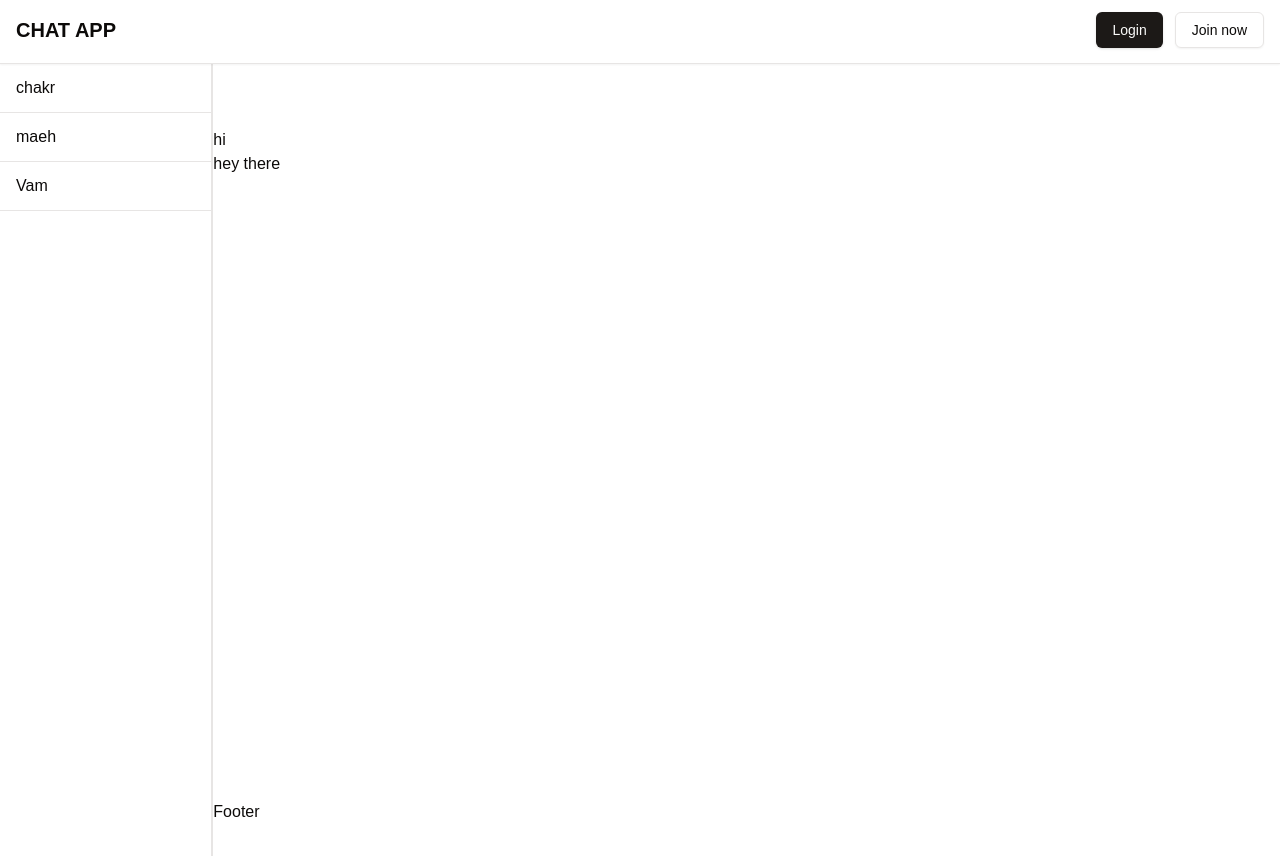
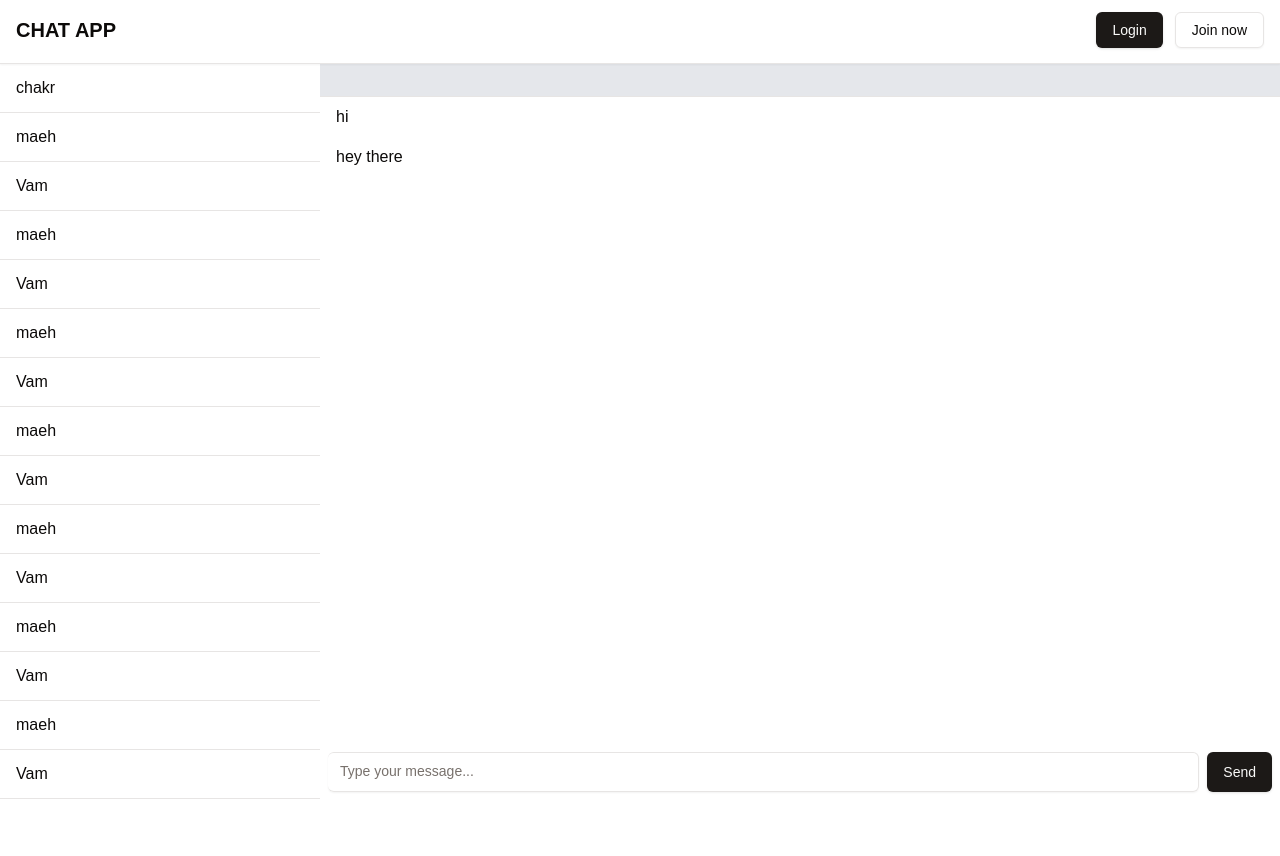
Before and after one commit to Mahenvs/chatApp, a Next.js app: page /chats in a window 1280 px wide. Shown: the top 856 px of the page. After the commit the page ends 800 px from the top, so only its background shows below. Built offline with nearby package versions, Linux system fonts and the light colour scheme; no server answers.

Commit message:
added UI for chat

```diff
--- a/app/chats/page.tsx
+++ b/app/chats/page.tsx
@@ -1,20 +1,24 @@
-'use client'
-import { useSession } from 'next-auth/react';
-import React from 'react'
-import User from '@/app/components/User';
-import ListOfUsers from '../components/ListOfUsers';
-import Chat from '../components/Chat';
+"use client";
+import { useSession } from "next-auth/react";
+import React from "react";
+import User from "@/app/components/User";
+import ListOfUsers from "../components/ListOfUsers";
+import Chat from "../components/Chat";
 
 const page = () => {
-    console.log("jhew");
+  console.log("jhew");
 
   return (
-    <div className='flex items-start mt-16 h-screen'>
+    <div className="flex h-[calc(100vh-4rem)] mt-16 bg -red-100">
+      <div className="w-1/4 h-full">
+        <ListOfUsers />
+        {/* hi */}
+      </div>
+      <div className="flex-1">
+        <Chat />
+      </div>
+    </div>
+  );
+};
 
-        <ListOfUsers/>
-        <Chat/>
-    </div>
-  )
-}
-
-export default page
+export default page;
--- a/app/components/Chat.tsx
+++ b/app/components/Chat.tsx
@@ -5,18 +5,26 @@ import Footer from "./Footer";
 const Chat = () => {
   const conversation = [{ msg: "hi" }, { msg: "hey there" }];
   return (
-    <div className="flex flex-1 flex-col justify-between h-full">
-      <header>
-        <User></User>
-      </header>
-      <div className="flex-1 mt-16 overflow-y-auto"> {/* This allows scrolling for the conversation */}
-      {conversation?.map((chat) => (
-        <div className="" key={chat.msg}>
-          {chat.msg}
-        </div>
-      ))}</div>
-      <Footer></Footer>
-    </div>
+<div className="flex flex-col h-full">
+  {/* Header Section (User Component) */}
+  <header className="p-4 border-b bg-gray-200">
+    <User />
+  </header>
+
+  {/* Scrollable Conversation Section */}
+  <div className="flex-1 overflow-y-auto  px-4">
+    {conversation?.map((chat) => (
+      <div key={chat.msg} className="py-2 bord er-b">
+        {chat.msg}
+      </div>
+    ))}
+  </div>
+
+  {/* Footer Section */}
+  <footer className="mb-2">
+    <Footer />
+  </footer>
+</div>
   );
 };
 
--- a/app/components/Footer.tsx
+++ b/app/components/Footer.tsx
@@ -1,9 +1,17 @@
-import React from 'react'
+import { Button } from "@/components/ui/button";
+import { Textarea } from "@/components/ui/textarea";
+import React from "react";
 
 const Footer = () => {
   return (
-    <div className='h-16'>Footer</div>
-  )
-}
+    <div className="flex items-center mb-0  gap-2 px-2  ">
+      <Textarea
+        className="border-l-0 h-10 py-2 align-text-bottom "
+        placeholder="Type your message..."
+      ></Textarea>
+      <Button className="h-10">Send</Button>
+    </div>
+  );
+};
 
-export default Footer
+export default Footer;
--- a/app/components/ListOfUsers.tsx
+++ b/app/components/ListOfUsers.tsx
@@ -1,3 +1,4 @@
+import { Button } from "@/components/ui/button";
 import React from "react";
 
 const ListOfUsers = () => {
@@ -14,16 +15,94 @@ const ListOfUsers = () => {
       name: "Vam",
       id: 3,
     },
+    {
+      name: "maeh",
+      id: 2,
+    },
+    {
+      name: "Vam",
+      id: 3,
+    },
+    {
+      name: "maeh",
+      id: 2,
+    },
+    {
+      name: "Vam",
+      id: 3,
+    },
+    {
+      name: "maeh",
+      id: 2,
+    },
+    {
+      name: "Vam",
+      id: 3,
+    },
+    {
+      name: "maeh",
+      id: 2,
+    },
+    {
+      name: "Vam",
+      id: 3,
+    },
+    {
+      name: "maeh",
+      id: 2,
+    },
+    {
+      name: "Vam",
+      id: 3,
+    },
+    {
+      name: "maeh",
+      id: 2,
+    },
+    {
+      name: "Vam",
+      id: 3,
+    },
+    {
+      name: "maeh",
+      id: 2,
+    },
+    {
+      name: "Vam",
+      id: 3,
+    },
+    {
+      name: "maeh",
+      id: 2,
+    },
+    {
+      name: "Vam",
+      id: 3,
+    },
+    {
+      name: "maeh",
+      id: 2,
+    },
+    {
+      name: "oj",
+      id: 3,
+    },
   ];
   return (
-    <div className="flex flex-col w-1/6 min-h-screen border-r-2">
+    <>
+      {/* <div className="fixed flex min-w-full top-16 z-999 max-w-max  py-3 h-16  border-b bg-background/10 shadow-sm backdrop-blur-md"> */}
+        {/* <Button className="mx-auto my-2 " variant="outline">
+          ➕ New Chat
+        </Button> */}
+      {/* </div> */}
+      <div className="flex-1 mt- h-full overflow-auto">
         {users?.map((item) => (
           <div className="border-b p-4 py-3" key={item.id}>
-          {" "}
             {item?.name}
           </div>
         ))}
       </div>
+    </>
   );
 };
 
--- a/app/globals.css
+++ b/app/globals.css
@@ -5,7 +5,12 @@
 body {
   font-family: Arial, Helvetica, sans-serif;
 }
-
+html, body {
+  margin: 0;
+  padding: 0;
+  height: 100%;
+  overflow: hidden; /* Prevents any page scroll */
+}
 @layer utilities {
   .text-balance {
     text-wrap: balance;
--- a/app/layout.tsx
+++ b/app/layout.tsx
@@ -31,7 +31,8 @@ export default function RootLayout({
         className={`${geistSans.variable} ${geistMono.variable} antialiased`}
       >
         <Providers>
-          <div className="h-screen">
+        <div className="flex flex-col h-screen">
+
             <Appbar />
             {children}
           </div>
--- a/app/page.tsx
+++ b/app/page.tsx
@@ -1,13 +1,14 @@
 import Image from "next/image";
 import Appbar from "./components/Appbar";
+import Chat from "@/app/chats/page";
 
 export default function Home() {
   return (
     // <div className="flex min-h-screen p-8 pb-20 gap-16 sm:p-20 font-[family-name:var(--font-geist-sans)]">
-      <div className="flex py-2 justify-between ">
+      // <div className="flex py-2 justify-between ">
 
-      </div>
-
+      // </div>
+      <Chat/>
     // </div>
   );
 }
--- a/components/ui/textarea.tsx
+++ b/components/ui/textarea.tsx
@@ -2,17 +2,17 @@ import * as React from "react"
 
 import { cn } from "@/lib/utils"
 
-export interface TextareaProps
-  extends React.TextareaHTMLAttributes<HTMLTextAreaElement> {}
+export type TextareaProps = React.TextareaHTMLAttributes<HTMLTextAreaElement>
 
 const Textarea = React.forwardRef<HTMLTextAreaElement, TextareaProps>(
   ({ className, ...props }, ref) => {
     return (
       <textarea
         className={cn(
-          "flex min-h-[60px] w-full rounded-md border border-input bg-transparent px-3 py-2 text-sm shadow-sm placeholder:text-muted-foreground focus-visible:outline-none focus-visible:ring-1 focus-visible:ring-ring disabled:cursor-not-allowed disabled:opacity-50",
+          "flex min-h-[20px] w-full resize-none rounded-md border border-input bg-transparent px-3 py-2 text-sm shadow-sm placeholder:text-muted-foreground focus-visible:outline-none focus-visible:ring-2 focus-visible:ring-ring disabled:cursor-not-allowed disabled:opacity-50",
           className
         )}
+        draggable="false"
         ref={ref}
         {...props}
       />
```
Also changed, not shown: app/components/SignIn.tsx (+0 -71 lines). Lines whose indentation alone changed are shown as unchanged.
